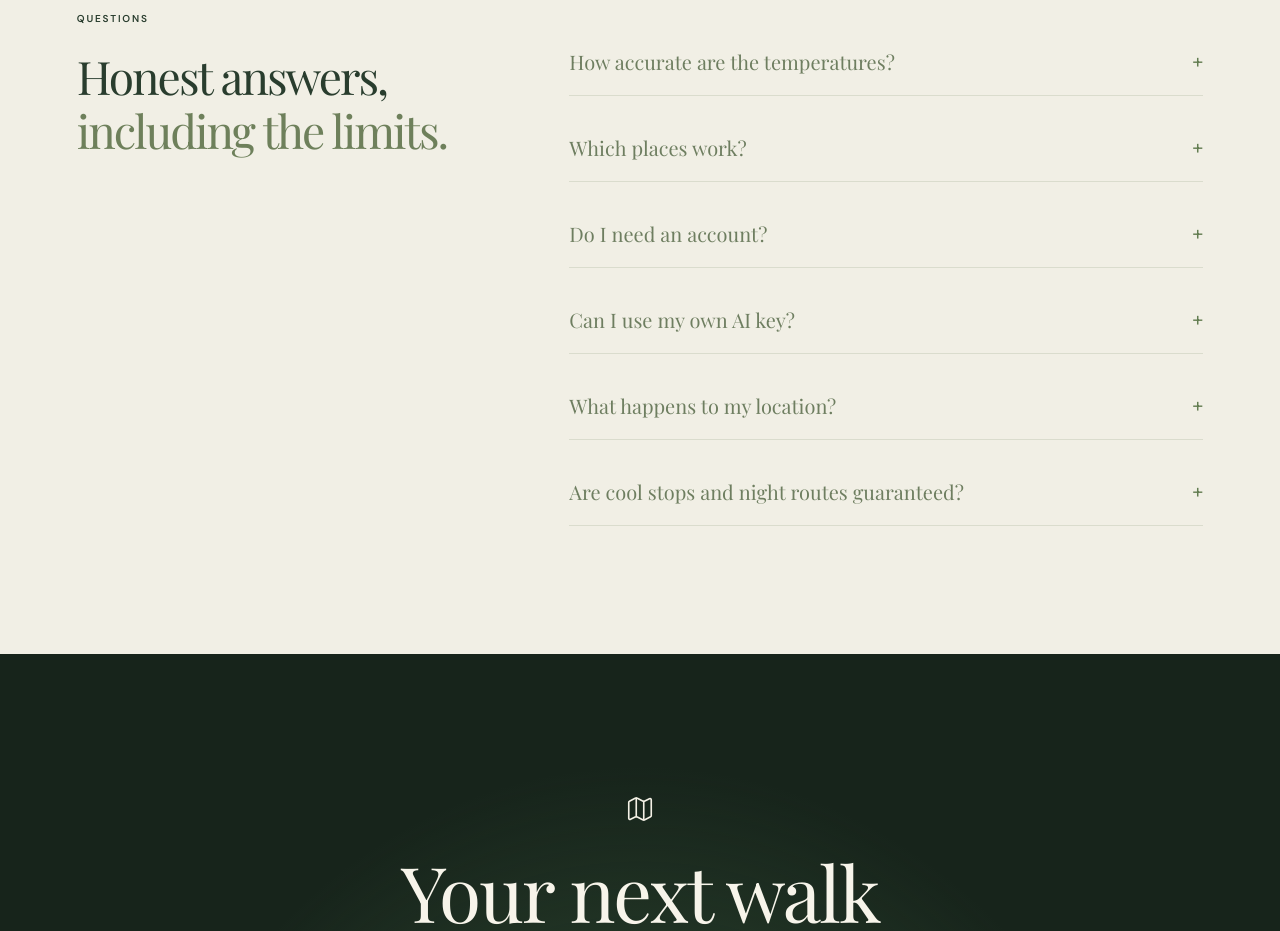
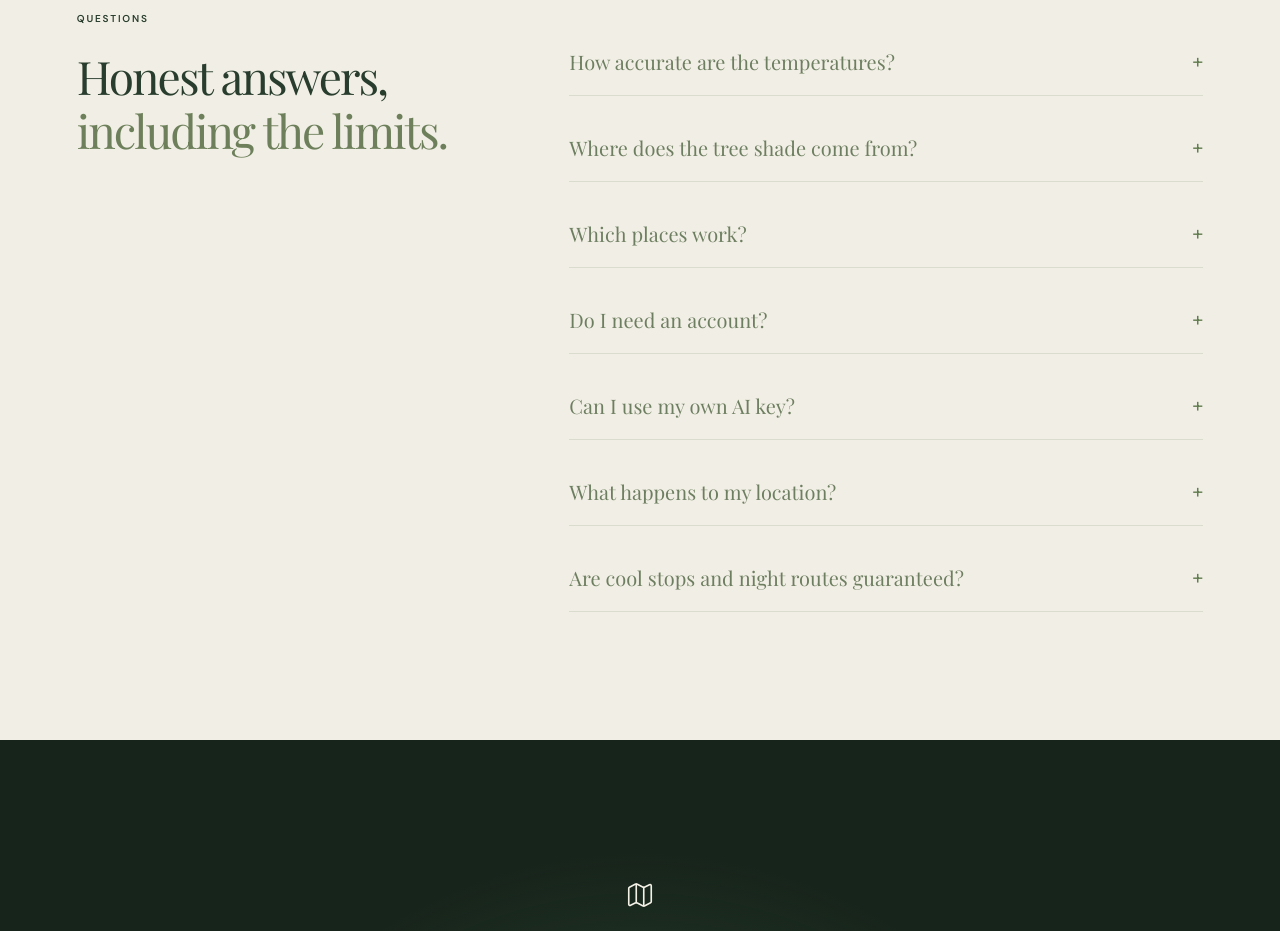
Before and after one commit to AyanBhardwaj1/Walk-Free, a React (Vite) app: page / in a window 1280 px wide. Shown: the part 5800-6731 px from the top of the page. Built offline with nearby package versions, Linux system fonts and the light colour scheme; no server answers.

Commit message:
Document the new data layers and the canopy in the FAQ

```diff
--- a/src/components/LandingPage.tsx
+++ b/src/components/LandingPage.tsx
@@ -422,11 +422,15 @@ function ChatDemo() {
 const FAQ = [
   {
     q: "How accurate are the temperatures?",
-    a: "They are estimates, not thermometer readings. Walk-Free combines live weather (Open-Meteo, with NWS as backup) with a heat index and models where mapped buildings and trees cast shade at that minute. Unmapped trees and awnings aren't counted, so real shade can be higher.",
+    a: "They are estimates, not thermometer readings. Walk-Free combines live weather and measured sunlight (Open-Meteo, with NWS as backup) with a heat index and models where buildings and trees cast shade at that minute. Awnings and arcades aren't counted, so real shade can be higher.",
+  },
+  {
+    q: "Where does the tree shade come from?",
+    a: "Trees mapped in OpenStreetMap, plus Meta and the World Resources Institute's 1-metre global canopy height map, which fills in the many trees nobody has mapped. At UC Berkeley that's 214 mapped trees and about 10,900 more crowns from the canopy map.",
   },
   {
     q: "Which places work?",
-    a: "UT Austin, UC Berkeley, Michigan, UCLA, Stanford and Arizona State open instantly with their full campus maps. Any other US area up to 3 km across builds from OpenStreetMap; if a place isn't on our map, Walk-Free hands off to Google Maps.",
+    a: "UT Austin, UC Berkeley, Michigan, UCLA, Stanford and Arizona State open instantly with their full campus maps. Any other area up to 3 km across builds from OpenStreetMap; if a place isn't on our map, Walk-Free hands off to Google Maps.",
   },
   {
     q: "Do I need an account?",
```
Also changed, not shown: 2 other files (tests, documents, lock files or other folders).
